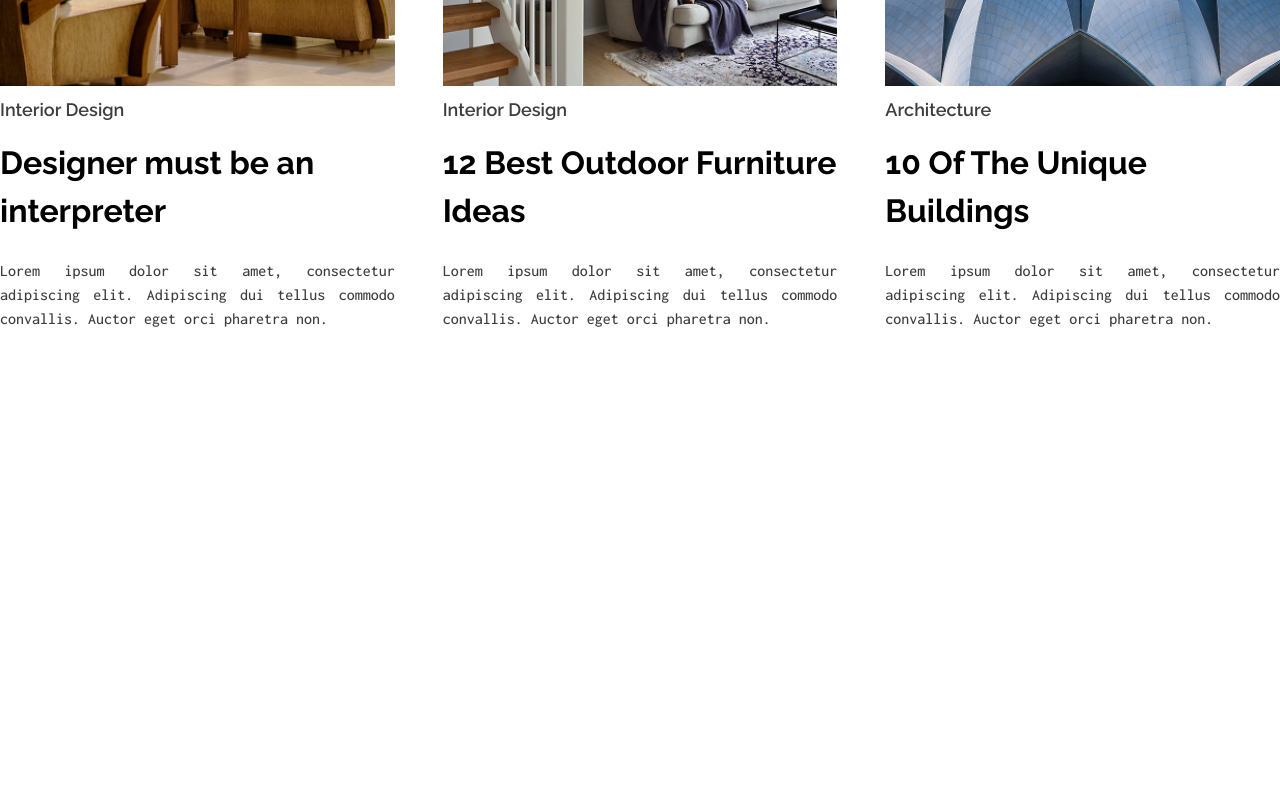
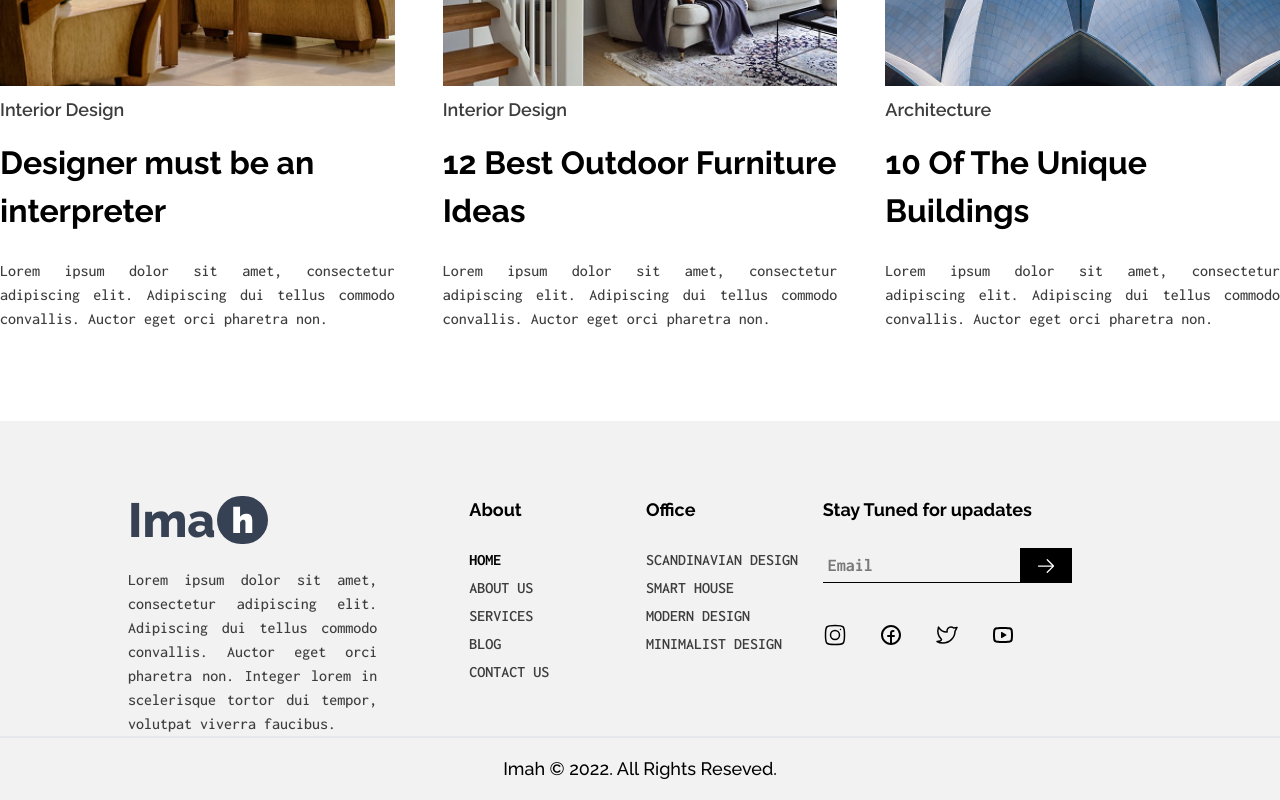
Before and after one commit to tannaznamdar/Architecture-Landing-Page, a React (Vite) app: page / in a window 1280 px wide. Shown: the part 4621-5421 px from the top of the page. Before the commit the page ends 5042 px from the top, so only its background shows below. Built offline with nearby package versions, Linux system fonts and the light colour scheme.

Commit message:
Add footer component to root

```diff
--- a/src/routes/root.jsx
+++ b/src/routes/root.jsx
@@ -1,5 +1,6 @@
 import { Outlet } from "react-router";
 import Header from "../components/header/Header";
+import Footer from "../components/footer/Footer";
 
 export default function Root() {
   return (
@@ -9,6 +10,8 @@ export default function Root() {
       <div>
         <Outlet />
       </div>
+
+      <Footer />
     </div>
   );
 }
```
